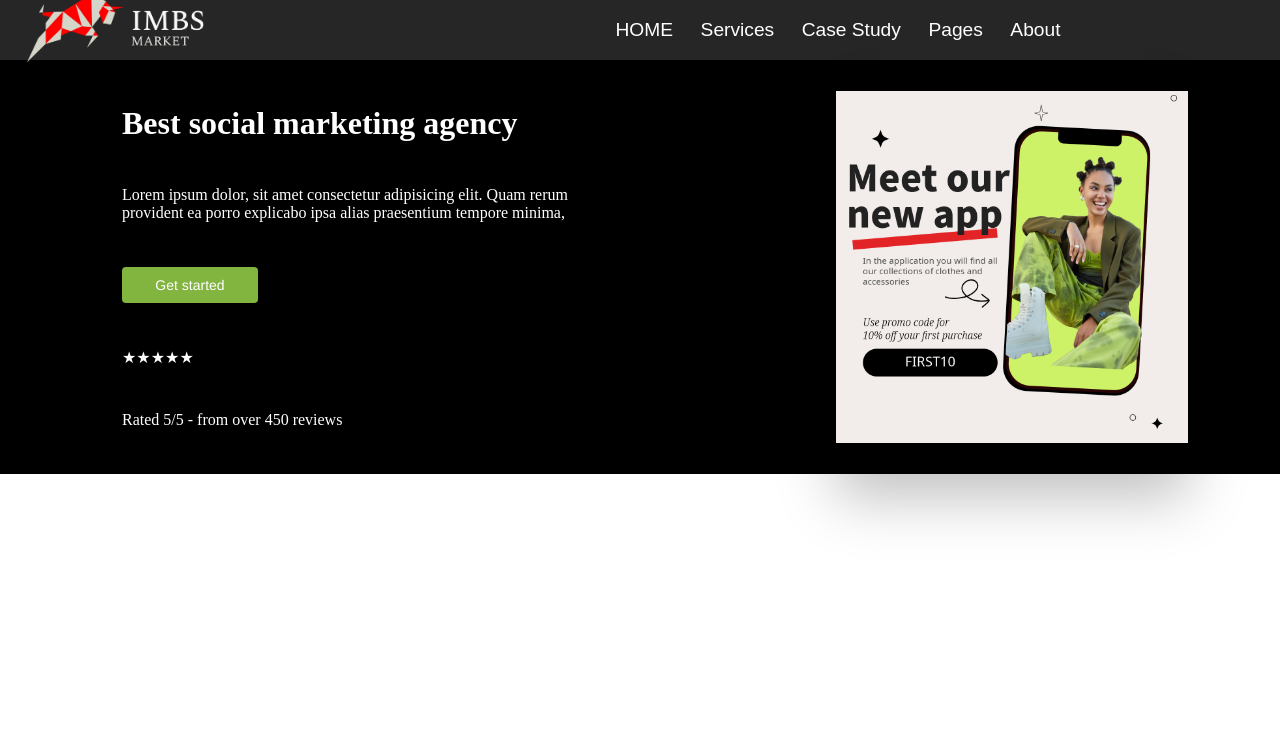
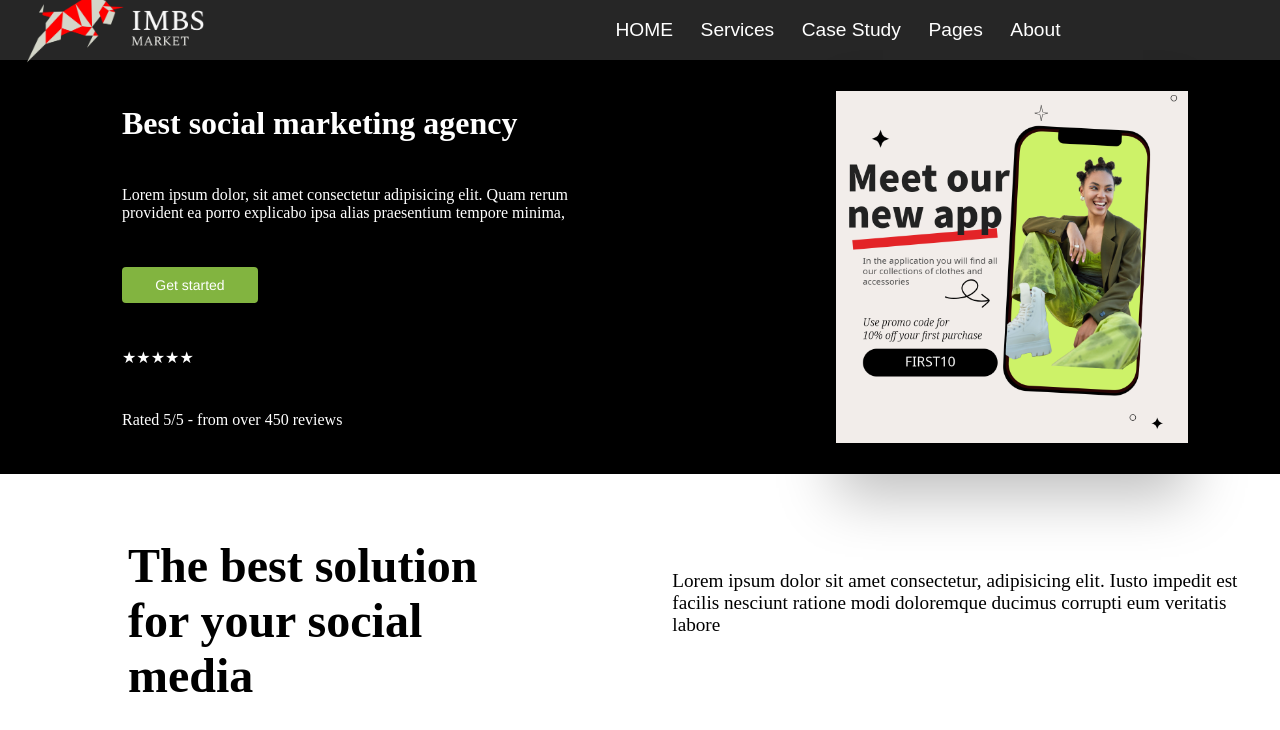
Before and after one commit to AmanReja/react-project1, a React (Vite) app: page / in a window 1280 px wide. Shown: the top 730 px of the page. Built offline with nearby package versions, Linux system fonts and the light colour scheme; a web font is replaced by a local one.

Commit message:
fixed lag

```diff
--- a/src/App.jsx
+++ b/src/App.jsx
@@ -3,6 +3,7 @@ import MiddleContent from "./components/MiddleContent";
 import Navl from "./components/Navl";
 import ScrollReveal from "scrollreveal";
 import React, { useEffect } from "react";
+import SubmiddleContainer from "./components/SubmiddleContainer";
 
 function App() {
   useEffect(() => {
@@ -24,6 +25,7 @@ function App() {
     <>
       <Navl />
       <MiddleContent></MiddleContent>
+      <SubmiddleContainer></SubmiddleContainer>
     </>
   );
 }
--- a/src/components/MiddleContent.css
+++ b/src/components/MiddleContent.css
@@ -110,6 +110,7 @@
     color: #FFF;
     padding: 2rem 2rem;
     text-align: center;
+
   }
   .stardiv{
     width: 4rem;
--- /dev/null
+++ b/src/components/SubmiddleContainer.css
@@ -0,0 +1,54 @@
+.middle-container{
+  height: auto;
+  width: 100%;
+}
+.middel{
+  display: flex;
+  justify-content: center;
+  text-align: left;
+
+}
+.middel h1{
+  font-size: 3rem;
+  padding: 4rem 8rem;
+
+}
+.middel p{
+
+  font-size: larger;
+  padding: 96px 21px;
+
+
+  }
+
+  @media  only screen and (max-width:600px) {
+
+
+    .middle-container{
+      height: auto;
+      width: 100%;
+
+    }
+    .middel{
+      display: flex;
+      flex-direction: column;
+      text-align: center;
+      padding: 0;
+      justify-content: center;
+      gap: -8rem;
+    }
+    .middel h1{
+      font-size: 2rem;
+      padding: 4rem 1rem;
+
+    }
+    .middel p{
+
+      font-size: larger;
+      padding: 0rem 3rem;
+
+
+      }
+
+
+  }
--- /dev/null
+++ b/src/components/SubmiddleContainer.jsx
@@ -0,0 +1,19 @@
+import React from "react";
+import "./SubmiddleContainer.css";
+
+function SubmiddleContainer() {
+  return (
+    <div class="middle-container">
+      <div class="middel">
+        <h1>The best solution for your social media</h1>
+        <p>
+          Lorem ipsum dolor sit amet consectetur, adipisicing elit. Iusto
+          impedit est facilis nesciunt ratione modi doloremque ducimus corrupti
+          eum veritatis labore
+        </p>
+      </div>
+    </div>
+  );
+}
+
+export default SubmiddleContainer;
```
